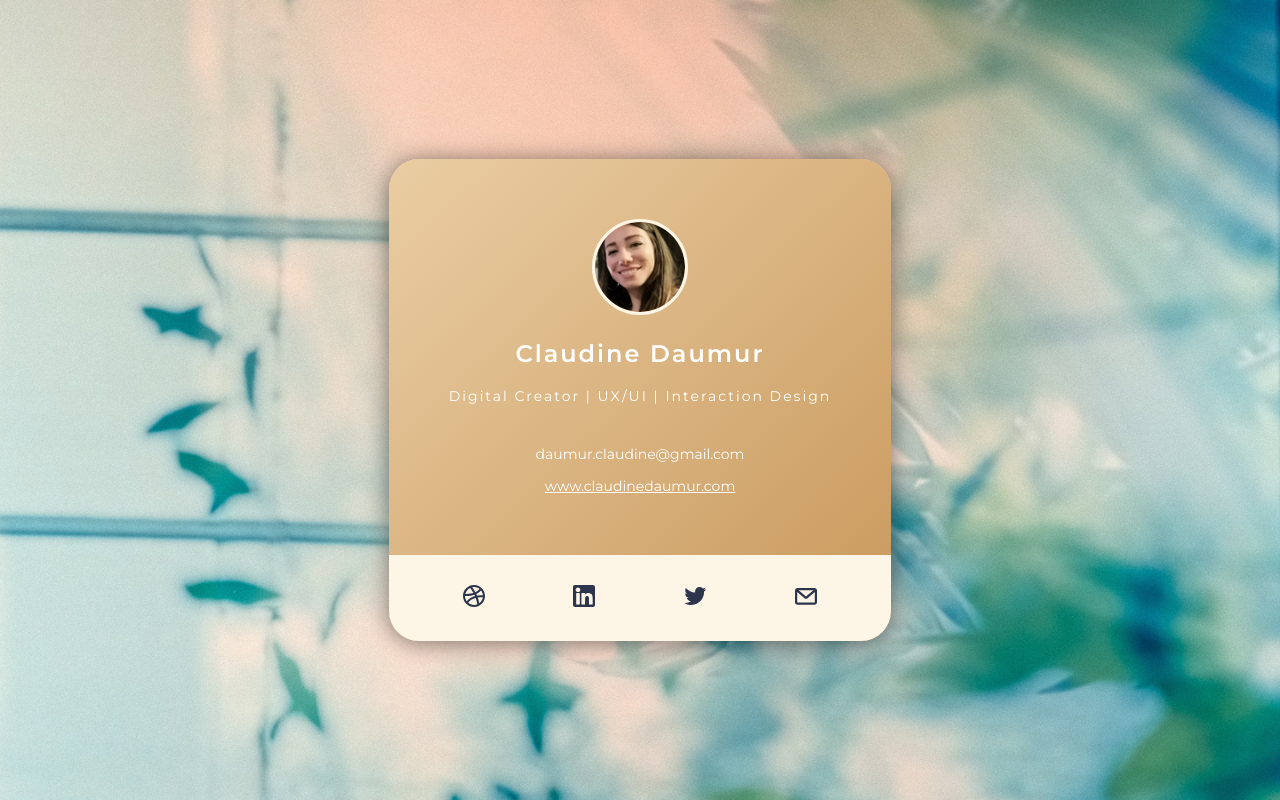
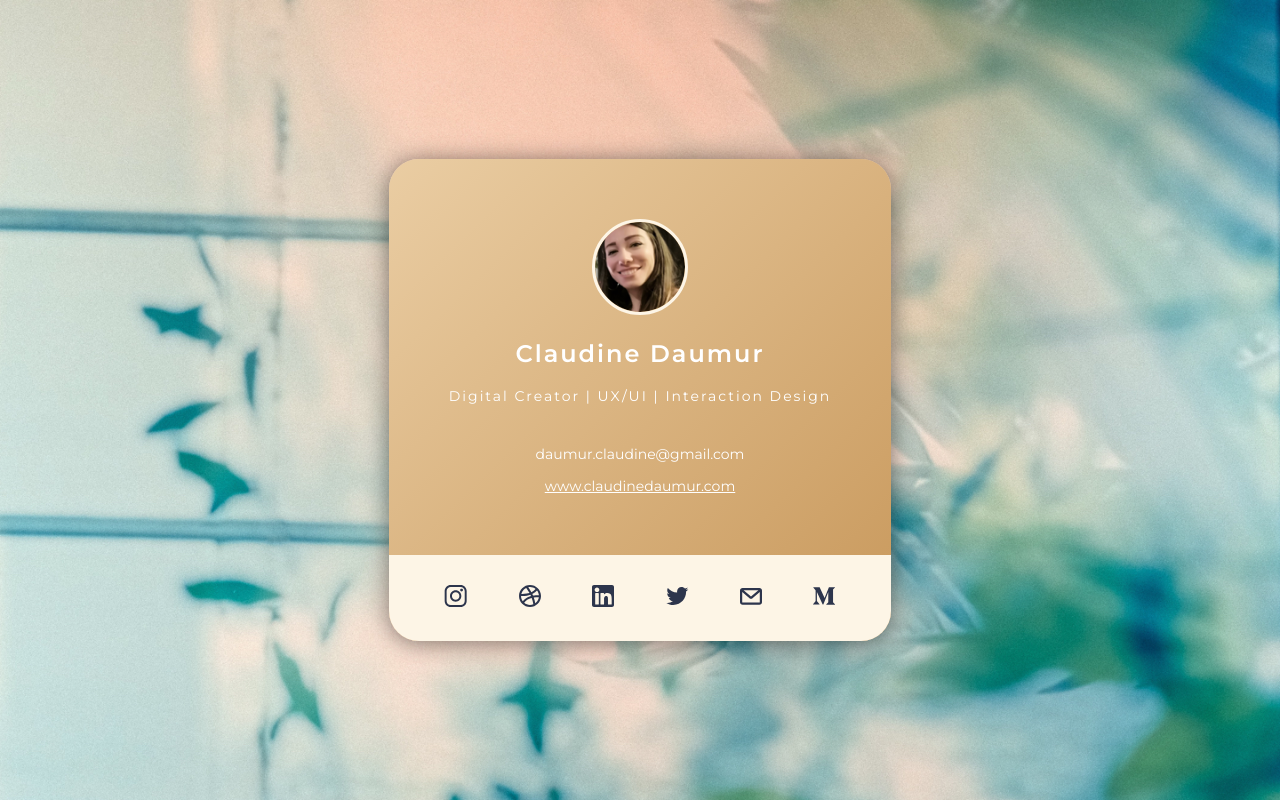
Before and after one commit to clodmr/claudine.github.io, a plain HTML site: page index.html in a window 1280 px wide. Drawn offline with Linux system fonts and the light colour scheme.

Commit message:
Update index.html

```diff
--- a/index.html
+++ b/index.html
@@ -20,12 +20,12 @@
             </div>
         </div>
             <div id="social">
-                <!--<a href="https://www.instagram.com/toscalusa/" target="_blank"><img src="./img/social/instagram.svg" alt="instagram"></a>-->
+                <a href="https://www.instagram.com/toscalusa/" target="_blank"><img src="./img/social/instagram.svg" alt="instagram"></a>
                 <a href="https://dribbble.com/claudinedmr" target="_blank"><img src="./img/social/dribbble.svg" alt="dribble"></a>
                 <a href="https://www.linkedin.com/in/claudinedaumur/" target="_blank"><img src="./img/social/linkedin.svg" alt="linkedin"></a>
                 <a href="https://twitter.com/CloDmr" target="_blank"><img src="./img/social/twitter.svg" alt="twitter"></a>
                 <a href="mailto:daumur.claudine@gmail.com" target="_blank"><img src="./img/social/mail.svg" alt="mail"></a>
-                <!--<a href="https://medium.com/@claudinedmr" target="_blank"><img src="./img/social/medium.svg" alt="medium"></a>-->
+                <a href="https://medium.com/@claudinedmr" target="_blank"><img src="./img/social/medium.svg" alt="medium"></a>
             </div>
         </section>
     </div>
```
